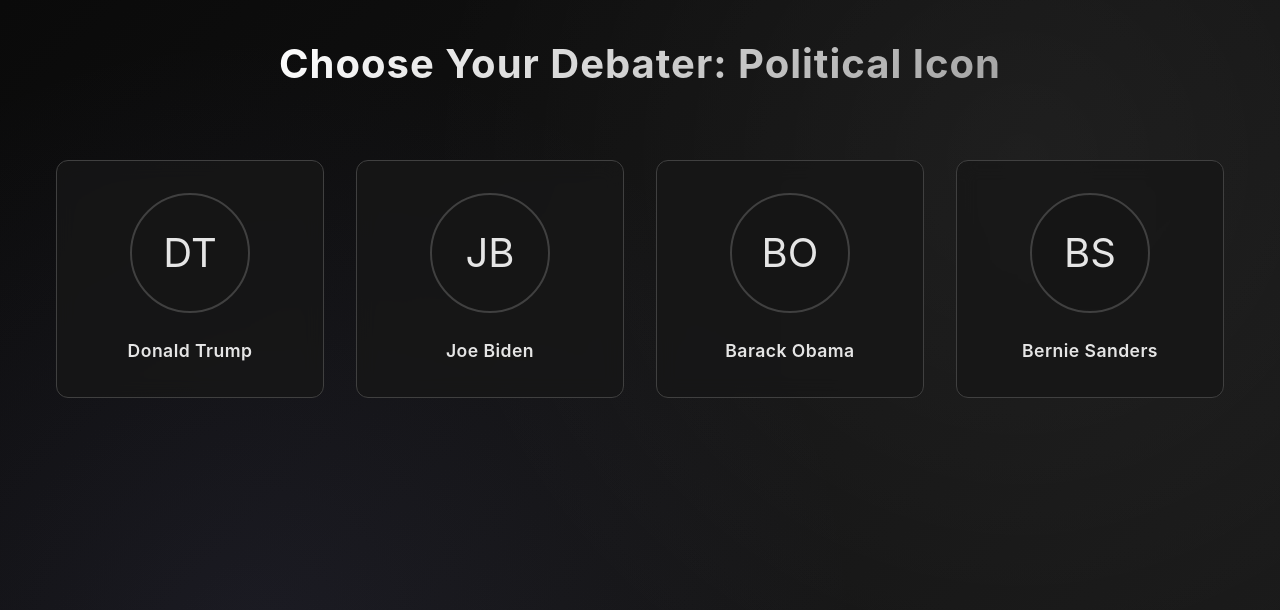
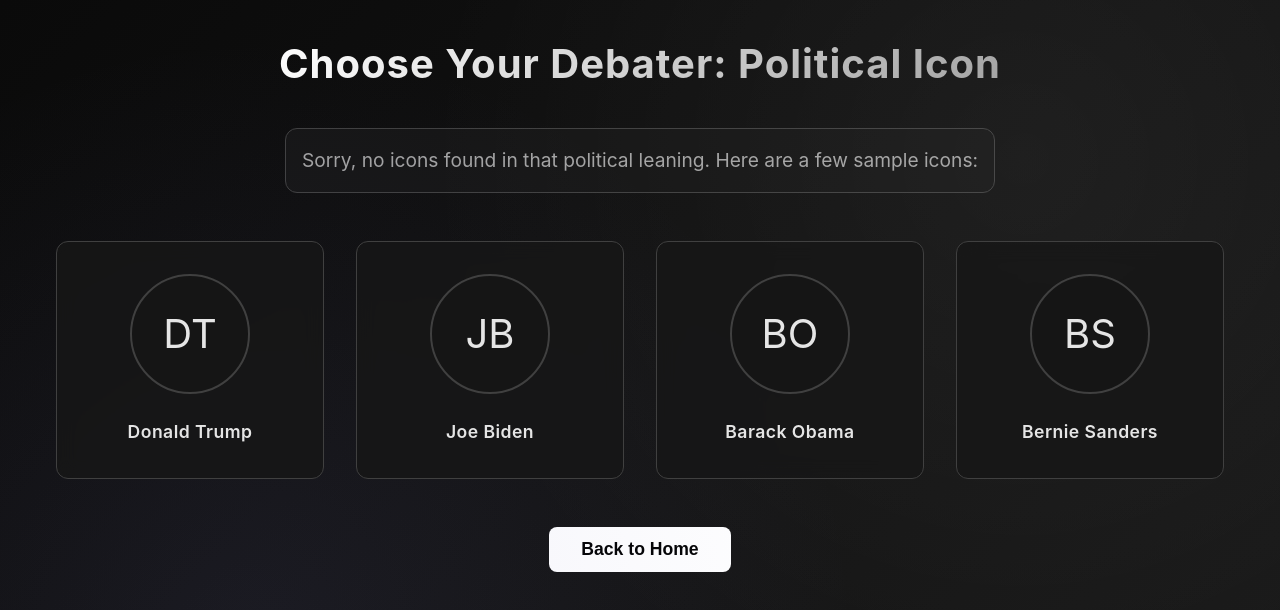
Before and after one commit to Mishra-Manit/minors, a plain HTML site: page gurnoor/file.html in a window 1280 px wide. Drawn offline with Linux system fonts and the light colour scheme.

Commit message:
new changers

```diff
--- a/gurnoor/file.html
+++ b/gurnoor/file.html
@@ -39,7 +39,7 @@
 
         .header {
             text-align: center;
-            margin-bottom: 3rem;
+            margin-bottom: 2rem;
             position: relative;
             z-index: 1;
         }
@@ -52,6 +52,43 @@
             -webkit-text-fill-color: transparent;
             background-clip: text;
             letter-spacing: 0.025em;
+        }
+
+        .message {
+            text-align: center;
+            color: #a3a3a3;
+            font-size: 1.2rem;
+            margin-bottom: 2rem;
+            padding: 1rem;
+            background-color: rgba(23, 23, 23, 0.8);
+            border-radius: 0.75rem;
+            border: 1px solid #404040;
+            max-width: 800px;
+            margin-left: auto;
+            margin-right: auto;
+        }
+
+        .back-button {
+            display: block;
+            margin: 2rem auto;
+            padding: 0.75rem 2rem;
+            font-size: 1.1rem;
+            font-weight: 600;
+            color: #000000;
+            background: #ffffff;
+            border: none;
+            border-radius: 0.5rem;
+            cursor: pointer;
+            transition: all 0.3s ease;
+        }
+
+        .back-button:hover {
+            transform: translateY(-2px);
+            box-shadow: 0 4px 12px rgba(255, 255, 255, 0.3);
+        }
+
+        .back-button:active {
+            transform: translateY(0);
         }
 
         .cards-container {
@@ -224,18 +261,27 @@
         <h1>Choose Your Debater: Political Icon</h1>
     </div>
 
+    <div id="noResultsMessage" class="message" style="display: none;">
+        Sorry, no icons found in that political leaning. Here are a few sample icons:
+    </div>
+
     <div class="cards-container" id="cardsContainer">
         <!-- Cards will be generated dynamically by JavaScript -->
     </div>
 
+    <button class="back-button" onclick="window.location.href='index.html'">Back to Home</button>
+
     <script>
-        // Get selected candidates from localStorage
-        const icon_list = JSON.parse(localStorage.getItem('selectedCandidates')) || [
+        // Sample list for when no results are found
+        const sampleList = [
             "Donald Trump",
             "Joe Biden",
             "Barack Obama",
             "Bernie Sanders"
         ];
+
+        // Get selected candidates from localStorage
+        let icon_list = JSON.parse(localStorage.getItem('selectedCandidates')) || [];
 
         // Function to create a card element
         function createCard(name) {
@@ -258,7 +304,16 @@
         // Function to render all cards
         function renderCards() {
             const container = document.getElementById('cardsContainer');
+            const messageElement = document.getElementById('noResultsMessage');
             container.innerHTML = ''; // Clear existing cards
+
+            // If icon_list is empty, show message and use sample list
+            if (icon_list.length === 0) {
+                messageElement.style.display = 'block';
+                icon_list = sampleList;
+            } else {
+                messageElement.style.display = 'none';
+            }
 
             icon_list.forEach(name => {
                 const card = createCard(name);
```
